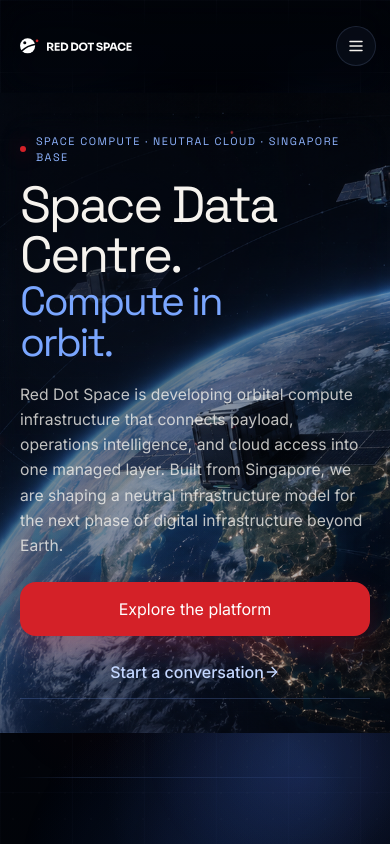
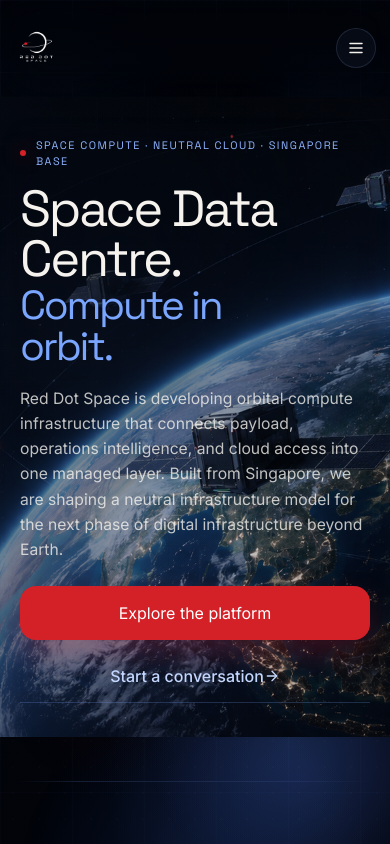
Before and after one commit to cap-dcwiz/red-dot-space, a React (Vite) app: page / in a window 390 px wide. Shown: the top 844 px of the page. Built offline with nearby package versions, Linux system fonts and the light colour scheme.

Commit message:
update header logo to new brand mark

```diff
--- a/src/App.tsx
+++ b/src/App.tsx
@@ -177,7 +177,7 @@ export default function App() {
 
       <header className={`site-header${headerCondensed ? ' is-condensed' : ''}`}>
         <a className="wordmark" href="#top" aria-label="Red Dot Space home">
-          <img src={asset('red-dot-space-logo-horizontal-dark.svg')} alt="Red Dot Space" className="wordmark-logo" />
+          <img src={asset('red-dot-space-logo.png')} alt="Red Dot Space" className="wordmark-logo" />
         </a>
 
         <nav className="site-nav" aria-label="Primary">
--- a/src/index.css
+++ b/src/index.css
@@ -163,7 +163,7 @@ select {
 .wordmark-logo {
   display: block;
   width: auto;
-  height: 40px;
+  height: 64px;
 }
 
 .site-nav {
@@ -1909,7 +1909,7 @@ select {
   }
 
   .wordmark-logo {
-    height: 32px;
+    height: 52px;
   }
 
   .site-nav {
@@ -2072,7 +2072,7 @@ select {
   }
 
   .wordmark-logo {
-    height: 26px;
+    height: 44px;
   }
 
   .content-section {
```
Also changed, not shown: public/red-dot-space-logo.png (added).
